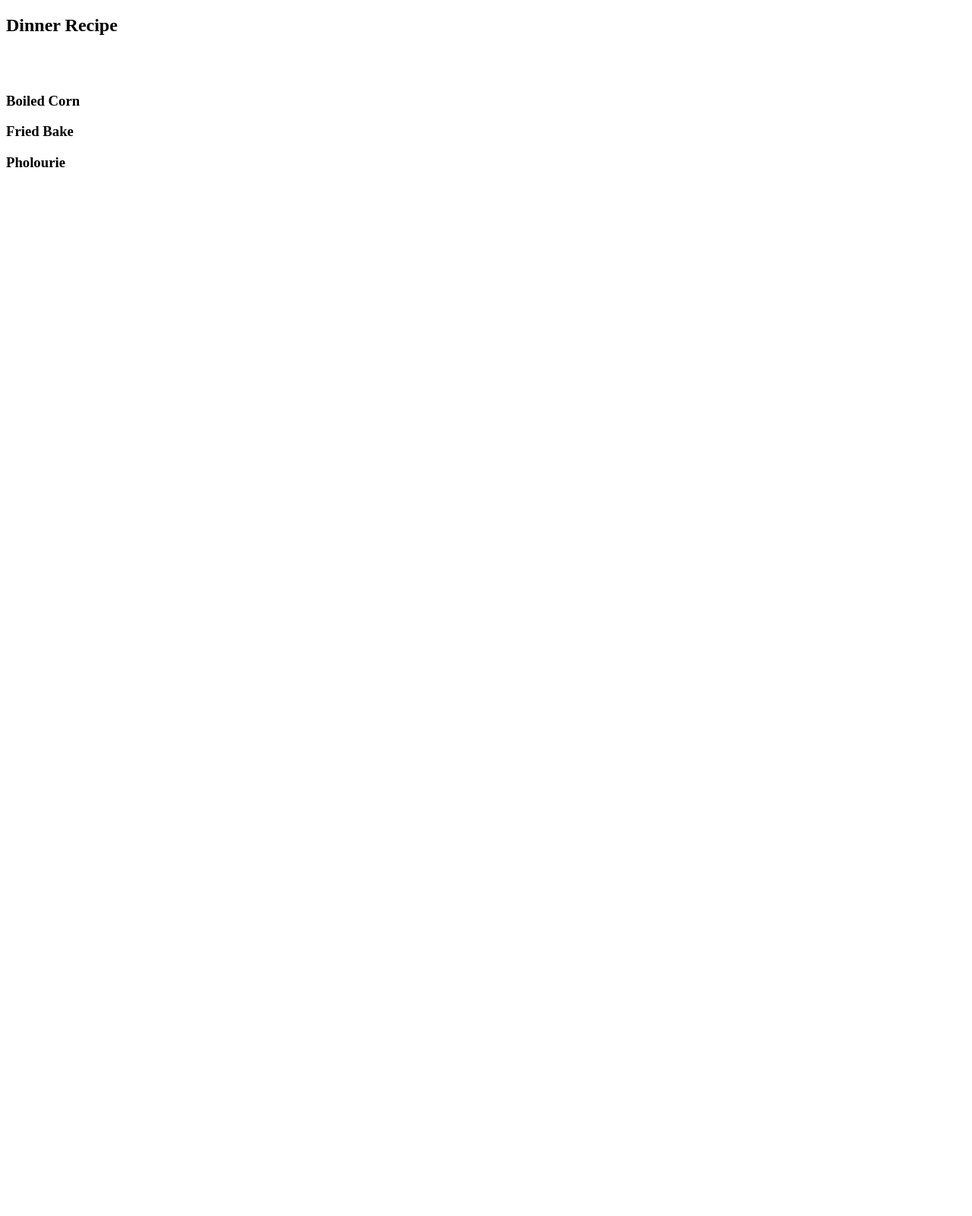
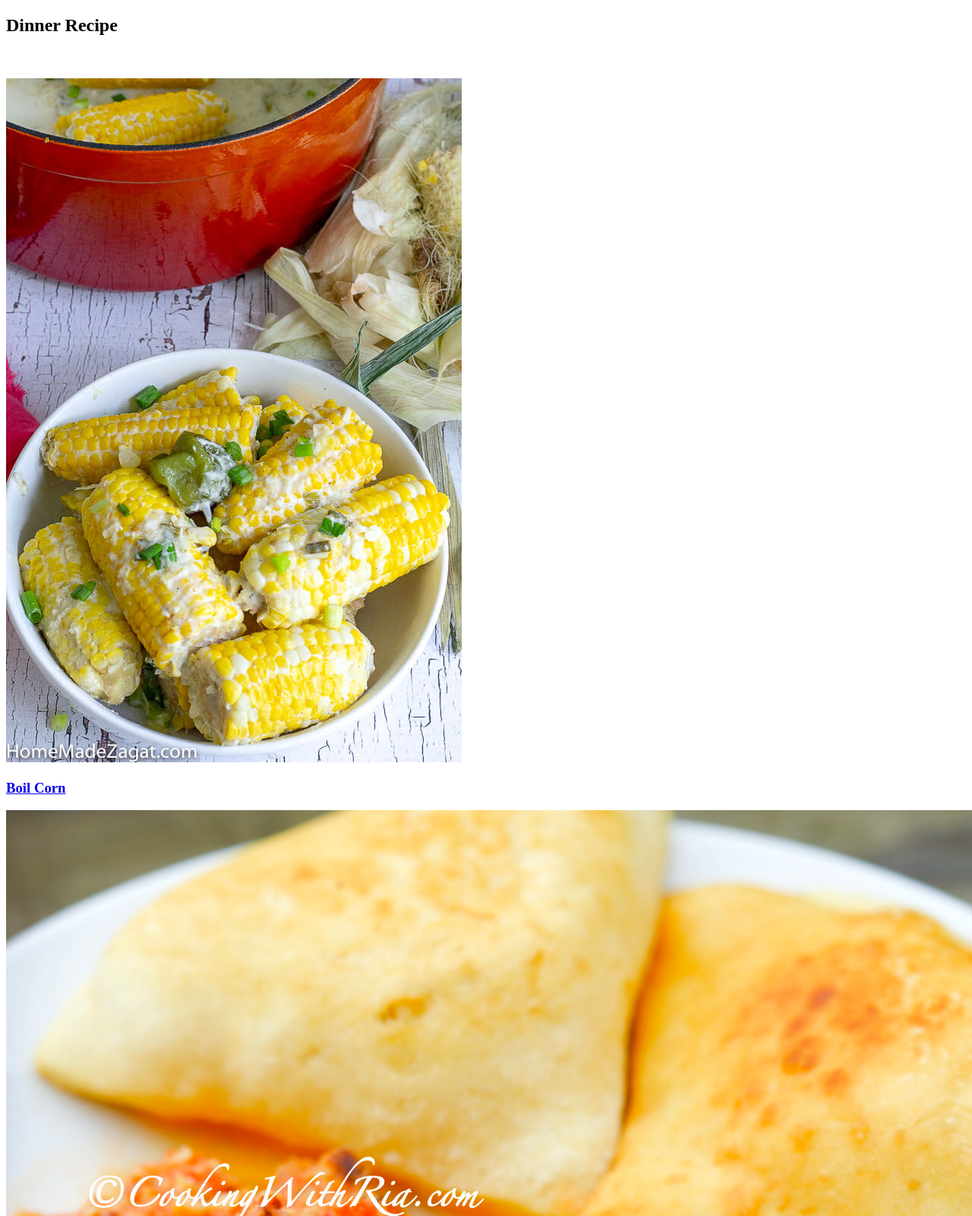
Before and after one commit to JEddy1019/odin-recipes--MISTAKE-, a plain HTML site: page dinner.html in a window 1280 px wide. Shown: the top 1600 px of the page at 76% size. Before the commit the page ends 800 px from the top, so only its background shows below. Drawn offline with Linux system fonts and the light colour scheme.

Commit message:
Add dinner recipe links to Dinner page
Added links for recipes on Dinner page

```diff
--- a/dinner.html
+++ b/dinner.html
@@ -10,11 +10,14 @@
     <br>
     <br>
 
-    <h3>Boiled Corn</h3>
+    <img src="images/Boil-Corn.jpg" alt="">
+    <h3><a href="https://www.thisbagogirl.com/2014/11/trinidad-boiled-corn.html">Boil Corn</a></h3>
 
-    <h3>Fried Bake</h3>
+    <img src="images/Fried-Bake.jpg" alt="Fried Bake with tomato choka">
+    <h3><a href="https://cookingwithria.com/2011/05/trini-fried-bake.html">Fried Bake</a></h3>
 
-    <h3>Pholourie</h3>
+    <img src="images/Pholourie.jpg" alt="Pholourie with sauce">
+    <h3><a href="https://wetrinifood.com/pholourie-recipe/">Pholourie</a></h3>
 
 
 </body>
```
Also changed, not shown: images/Boil-Corn.jpg (added), images/Fried-Bake.jpg (added), images/Pholourie.jpg (added).
